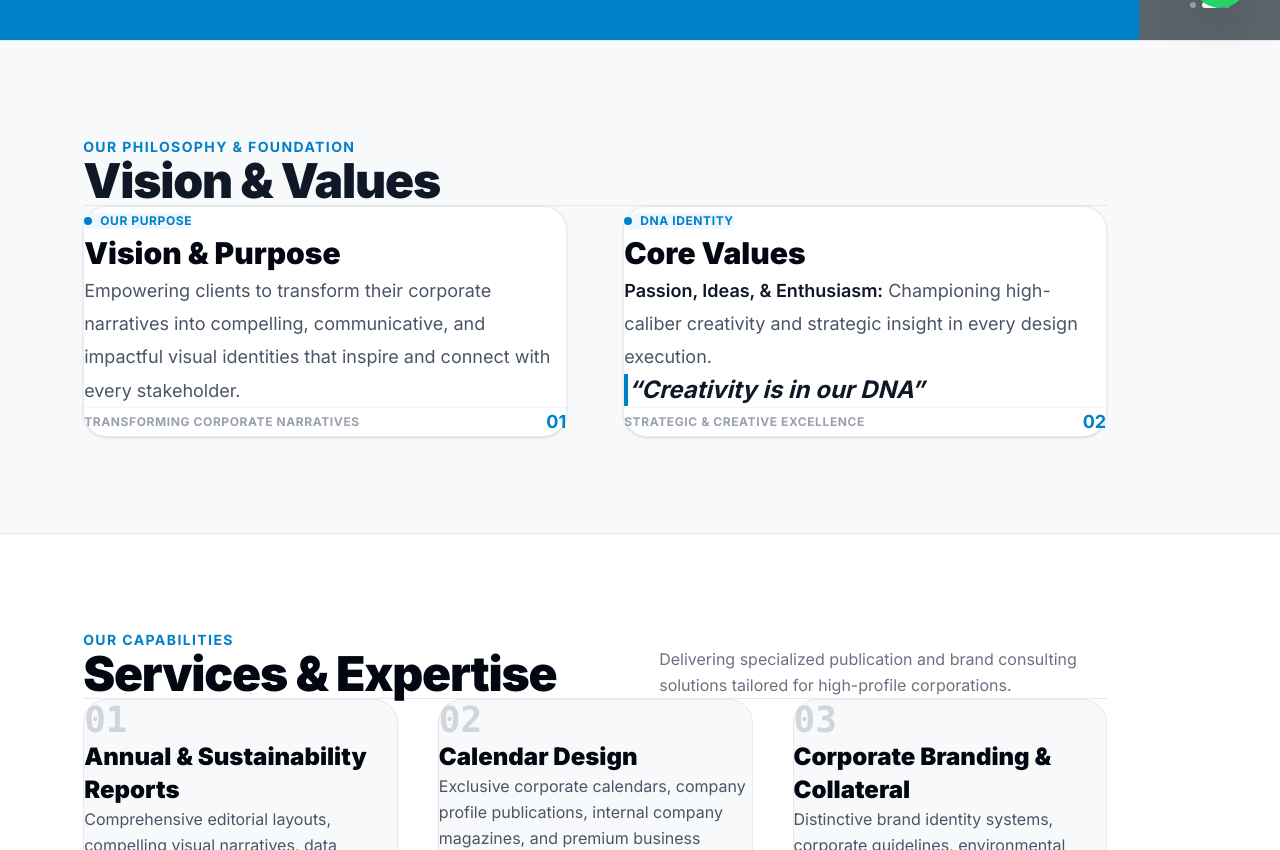
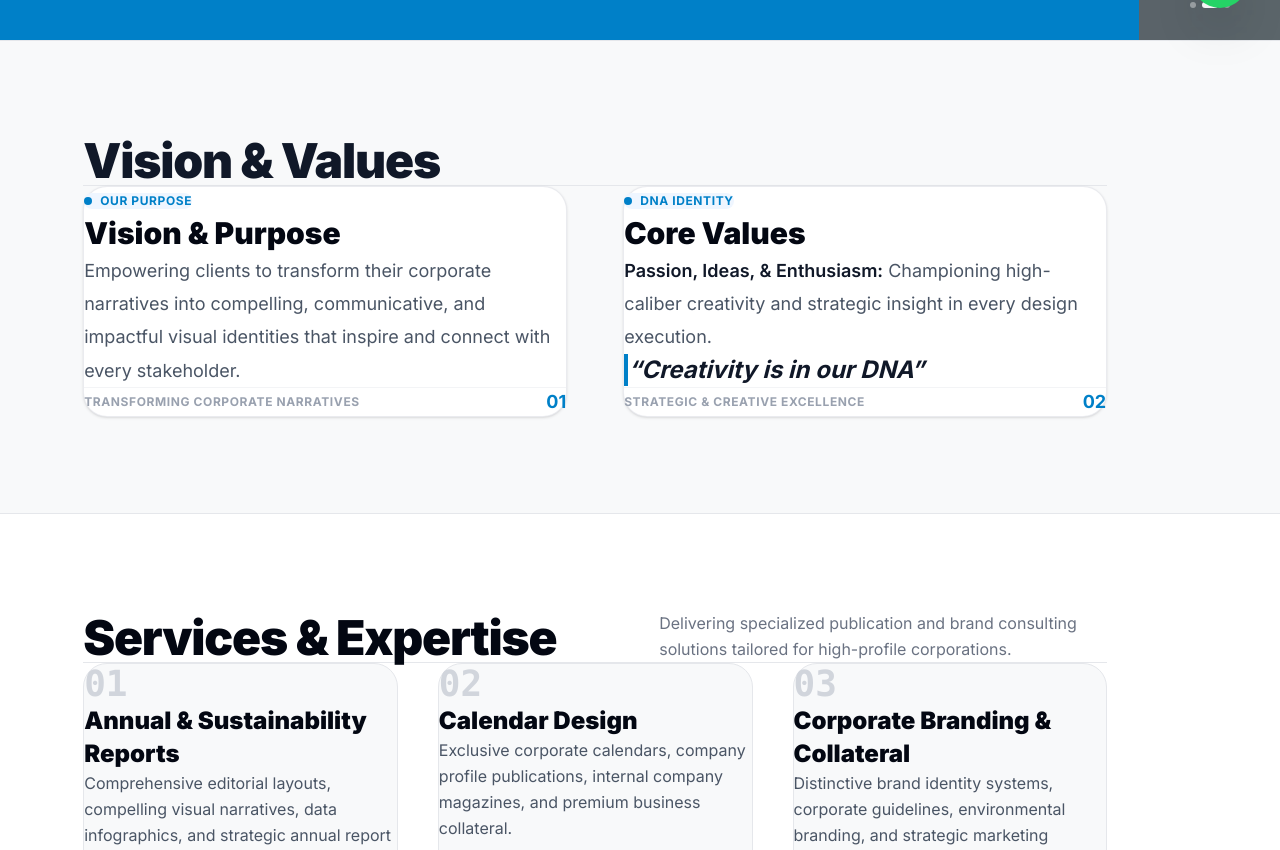
Before and after one commit to SamJinWoo99/DNA-Company-Profile, a Next.js app: page /about in a window 1280 px wide. Shown: the part 760-1610 px from the top of the page. Built offline with nearby package versions, Linux system fonts and the light colour scheme.

Commit message:
Remove subtitle labels OUR PHILOSOPHY & FOUNDATION and OUR CAPABILITIES

```diff
--- a/app/components/AboutHeroMeta.tsx
+++ b/app/components/AboutHeroMeta.tsx
@@ -195,9 +195,6 @@ export default function AboutHeroMeta() {
           <div className="w-full max-w-5xl">
             {/* Header Visi & Misi */}
             <div className="mb-16 pb-8 border-b border-gray-200">
-              <span className="text-xs sm:text-sm font-bold tracking-widest uppercase text-[#0080c8] block mb-3">
-                {t("about.v_subtitle")}
-              </span>
               <h2 className="text-3xl sm:text-4xl lg:text-5xl font-black text-gray-900 tracking-tight">
                 {t("about.v_title")}
               </h2>
@@ -281,9 +278,6 @@ export default function AboutHeroMeta() {
             {/* Header Services */}
             <div className="mb-16 pb-8 border-b border-gray-200 flex flex-col md:flex-row md:items-end justify-between gap-6">
               <div>
-                <span className="text-xs sm:text-sm font-bold tracking-widest uppercase text-[#0080c8] block mb-3">
-                  {t("about.s_subtitle")}
-                </span>
                 <h2 className="text-3xl sm:text-4xl lg:text-5xl font-black text-gray-950 tracking-tight">
                   {t("about.s_title")}
                 </h2>
```
